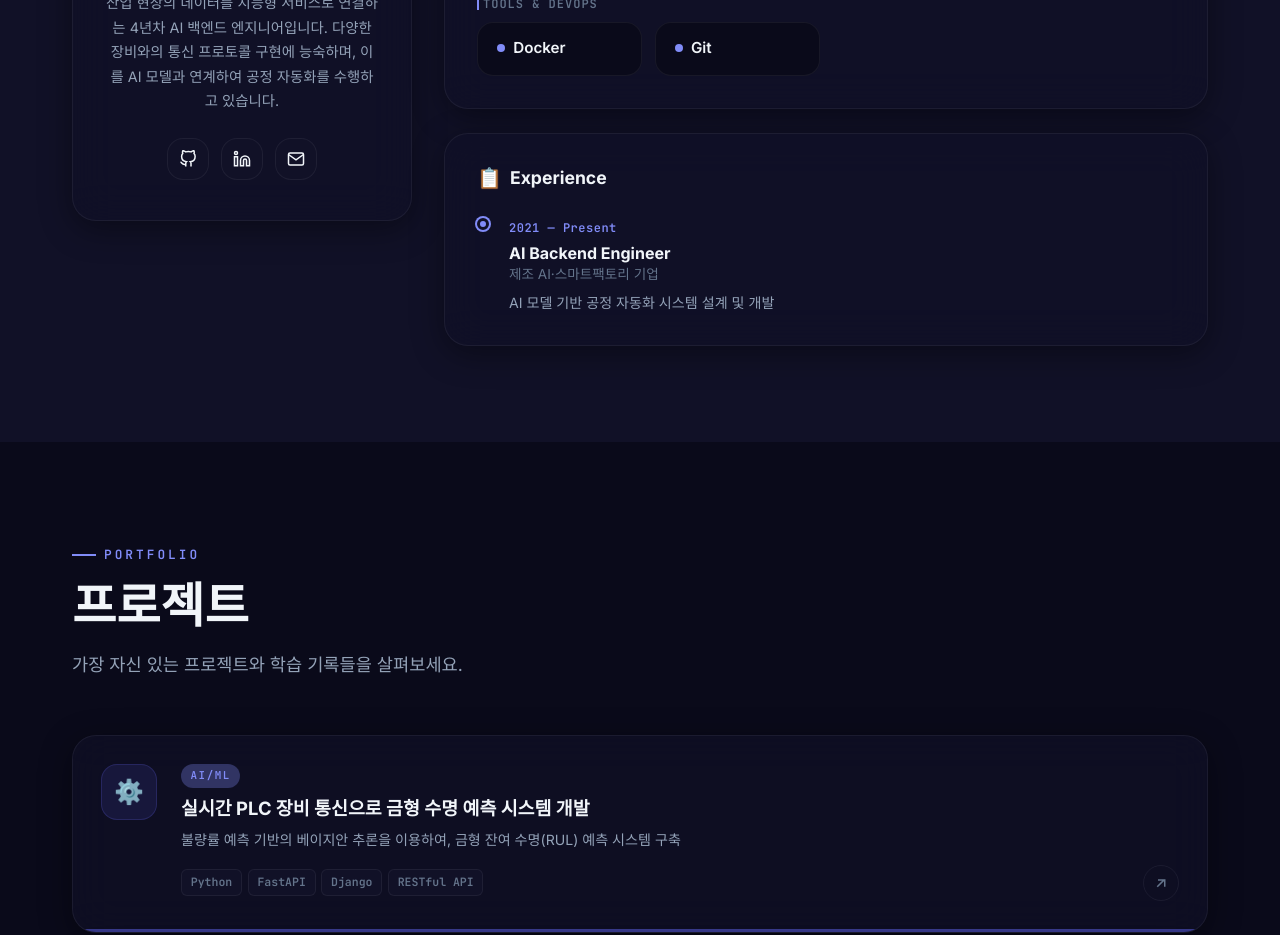
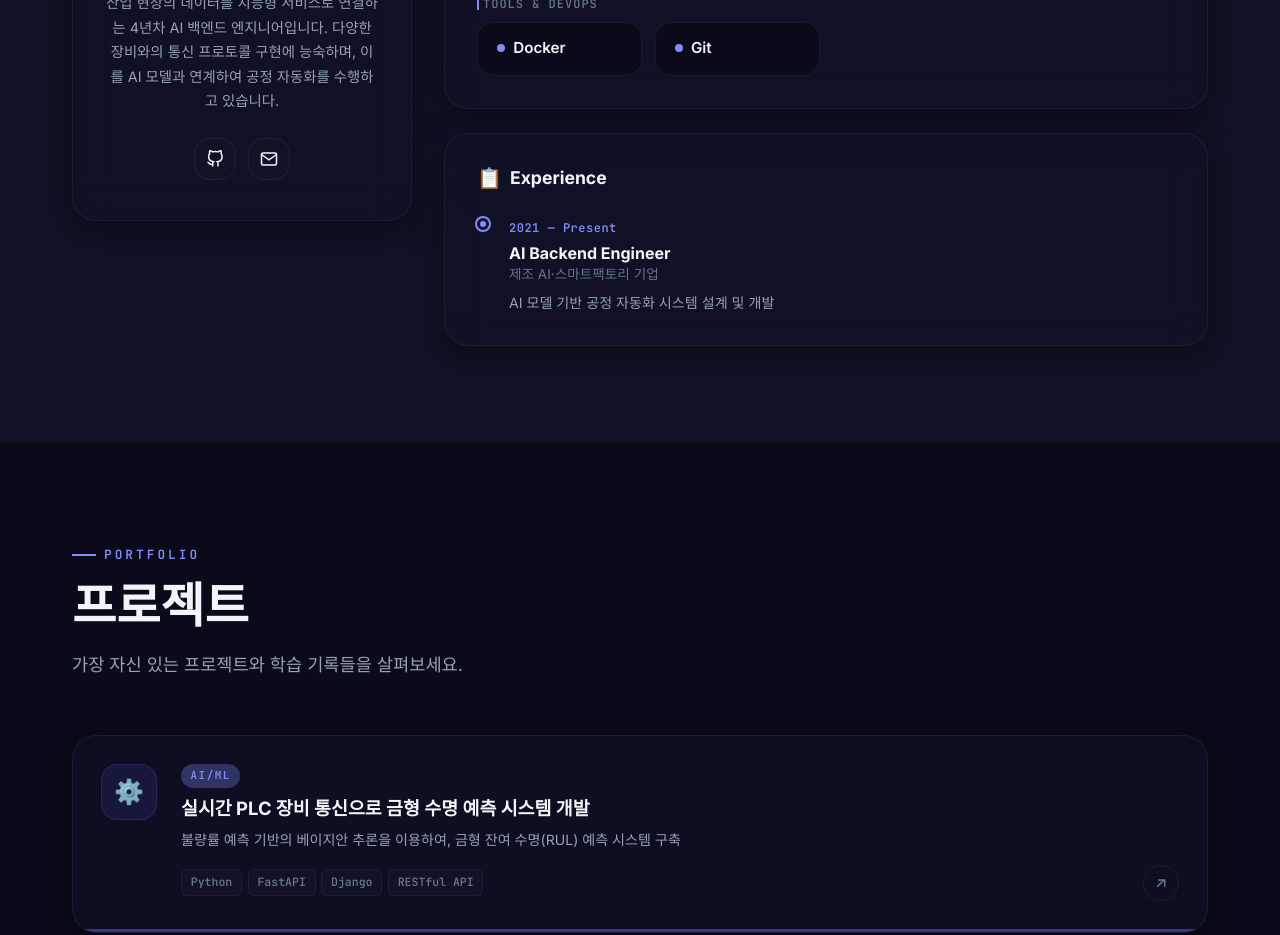
Before and after one commit to currentJob/portfolio-github-pages, a React (Create React App) app: page / in a window 1280 px wide. Shown: the part 1380-2315 px from the top of the page. Built offline with nearby package versions, Linux system fonts and the light colour scheme.

Commit message:
Fix: 이메일 업데이트

```diff
--- a/src/components/Footer.js
+++ b/src/components/Footer.js
@@ -8,7 +8,7 @@ export default function Footer() {
         <div className="footer-cta fade-in-up">
           <h2 className="footer-heading">Let's Connect</h2>
           <p className="footer-subtext">프로젝트 협업이나 문의사항이 있으시면 연락해 주세요.</p>
-          <a href="mailto:contact@example.com" className="footer-cta-btn">
+          <a href="mailto:78770258+currentJob@users.noreply.github.com" className="footer-cta-btn">
             <svg width="18" height="18" viewBox="0 0 24 24" fill="none" stroke="currentColor" strokeWidth="2"><path d="M4 4h16c1.1 0 2 .9 2 2v12c0 1.1-.9 2-2 2H4c-1.1 0-2-.9-2-2V6c0-1.1.9-2 2-2z" /><polyline points="22,6 12,13 2,6" /></svg>
             <span>이메일 보내기</span>
           </a>
--- a/src/data/portfolioData.js
+++ b/src/data/portfolioData.js
@@ -44,13 +44,8 @@ export const profileData = {
       icon: "github",
     },
     {
-      name: "LinkedIn",
-      url: "#",
-      icon: "linkedin",
-    },
-    {
       name: "Email",
-      url: "mailto:contact@example.com",
+      url: "mailto:78770258+currentJob@users.noreply.github.com",
       icon: "email",
     },
   ],
```
